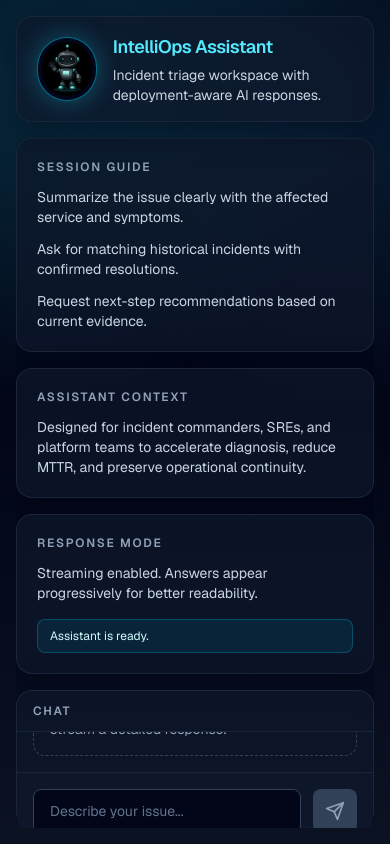
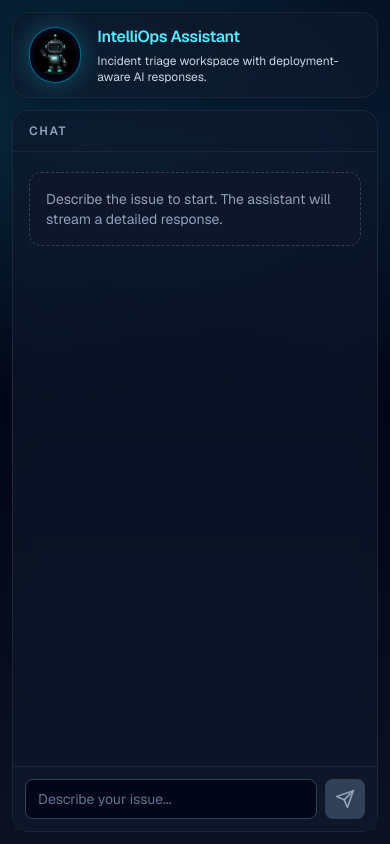
Before and after one commit to praveen-ai-platform/RAG-assistant, a Next.js app: page / in a window 390 px wide. Built offline with nearby package versions, Linux system fonts and the light colour scheme.

Commit message:
Improve mobile and tablet responsiveness for chat UI

```diff
--- a/app/page.tsx
+++ b/app/page.tsx
@@ -74,23 +74,23 @@ export default function Home() {
   };
 
   return (
-    <main className="relative min-h-screen overflow-hidden bg-slate-950 text-slate-100">
+    <main className="relative min-h-[100dvh] overflow-hidden bg-slate-950 text-slate-100">
       <div className="pointer-events-none absolute inset-0 bg-[radial-gradient(circle_at_12%_10%,rgba(34,211,238,0.18),transparent_38%),radial-gradient(circle_at_86%_14%,rgba(56,189,248,0.12),transparent_36%),linear-gradient(180deg,#020617,#020617_50%,#0b1222)]" />
 
-      <div className="relative mx-auto flex h-screen w-full max-w-[1440px] flex-col px-4 py-4 sm:px-6 lg:px-8">
-        <header className="mb-4 rounded-2xl border border-slate-800/80 bg-slate-900/70 px-5 py-4 shadow-[0_8px_32px_rgba(2,6,23,0.48)] backdrop-blur-sm sm:px-6">
+      <div className="relative mx-auto flex min-h-[100dvh] w-full max-w-[1440px] flex-col px-3 py-3 sm:px-5 sm:py-4 lg:px-8">
+        <header className="mb-3 rounded-2xl border border-slate-800/80 bg-slate-900/70 px-4 py-3 shadow-[0_8px_32px_rgba(2,6,23,0.48)] backdrop-blur-sm sm:mb-4 sm:px-5 sm:py-4 lg:px-6">
           <div className="flex items-center gap-4">
             <div className="flex items-center gap-4">
               <img
                 src="/bot.png"
                 alt="IntelliOps Bot"
-                className="h-16 w-16 rounded-full border border-cyan-400/50 bg-slate-950 p-1 shadow-[0_0_24px_rgba(34,211,238,0.3)]"
+                className="h-14 w-14 rounded-full border border-cyan-400/50 bg-slate-950 p-1 shadow-[0_0_24px_rgba(34,211,238,0.3)] sm:h-16 sm:w-16"
               />
               <div>
-                <h1 className="text-lg font-semibold tracking-tight text-cyan-300 sm:text-xl">
+                <h1 className="text-base font-semibold tracking-tight text-cyan-300 sm:text-lg lg:text-xl">
                   IntelliOps Assistant
                 </h1>
-                <p className="mt-1 text-sm text-slate-300">
+                <p className="mt-1 text-xs text-slate-300 sm:text-sm">
                   Incident triage workspace with deployment-aware AI responses.
                 </p>
               </div>
@@ -98,8 +98,8 @@ export default function Home() {
           </div>
         </header>
 
-        <section className="grid min-h-0 flex-1 gap-4 overflow-hidden lg:grid-cols-12">
-          <aside className="space-y-4 lg:col-span-4">
+        <section className="grid min-h-0 flex-1 gap-3 overflow-hidden md:grid-cols-12 md:gap-4">
+          <aside className="hidden space-y-4 md:col-span-4 md:block">
             <div className="rounded-2xl border border-slate-800/90 bg-slate-900/70 p-5 shadow-[0_10px_30px_rgba(2,6,23,0.4)]">
               <p className="text-xs font-semibold uppercase tracking-[0.14em] text-slate-400">
                 Session Guide
@@ -134,7 +134,7 @@ export default function Home() {
             </div>
           </aside>
 
-          <div className="min-h-0 lg:col-span-8">
+          <div className="min-h-0 md:col-span-8">
             <section className="flex h-full min-h-0 flex-col rounded-2xl border border-slate-800/90 bg-slate-900/70 shadow-[0_14px_40px_rgba(2,6,23,0.5)] backdrop-blur-sm">
               <div className="border-b border-slate-800/90 px-4 py-3 text-xs font-semibold uppercase tracking-[0.14em] text-slate-400 sm:px-6">
                 Chat
@@ -150,7 +150,7 @@ export default function Home() {
                 {messages.map((msg) => (
                   <div
                     key={msg.id}
-                    className={`max-w-[92%] rounded-xl border px-4 py-3 text-sm leading-6 whitespace-pre-wrap sm:max-w-[85%] ${
+                    className={`max-w-[96%] rounded-xl border px-3 py-2.5 text-sm leading-6 whitespace-pre-wrap sm:max-w-[85%] sm:px-4 sm:py-3 ${
                       msg.role === "user"
                         ? "ml-auto border-cyan-500/40 bg-cyan-500/15 text-cyan-50"
                         : "border-slate-700 bg-slate-950/90 text-slate-100"
@@ -171,10 +171,10 @@ export default function Home() {
 
               <form
                 onSubmit={handleSubmit}
-                className="flex items-center gap-3 border-t border-slate-800/90 bg-slate-900/80 p-4 sm:p-5"
+                className="flex items-center gap-2 border-t border-slate-800/90 bg-slate-900/80 p-3 sm:gap-3 sm:p-4"
               >
                 <input
-                  className="h-11 flex-1 rounded-lg border border-slate-700 bg-slate-950 px-4 text-sm text-slate-100 placeholder:text-slate-500 focus:border-cyan-400/70 focus:outline-none"
+                  className="h-10 flex-1 rounded-lg border border-slate-700 bg-slate-950 px-3 text-sm text-slate-100 placeholder:text-slate-500 focus:border-cyan-400/70 focus:outline-none sm:h-11 sm:px-4"
                   placeholder="Describe your issue..."
                   value={query}
                   onChange={(e) => setQuery(e.target.value)}
@@ -183,7 +183,7 @@ export default function Home() {
                   type="submit"
                   disabled={loading || !query.trim()}
                   aria-label={loading ? "Sending message" : "Send message"}
-                  className="flex h-11 w-11 items-center justify-center rounded-lg bg-cyan-500 text-slate-950 transition hover:bg-cyan-400 disabled:cursor-not-allowed disabled:bg-slate-700 disabled:text-slate-400"
+                  className="flex h-10 w-10 items-center justify-center rounded-lg bg-cyan-500 text-slate-950 transition hover:bg-cyan-400 disabled:cursor-not-allowed disabled:bg-slate-700 disabled:text-slate-400 sm:h-11 sm:w-11"
                 >
                   {loading ? (
                     <span className="text-lg leading-none">...</span>
```
